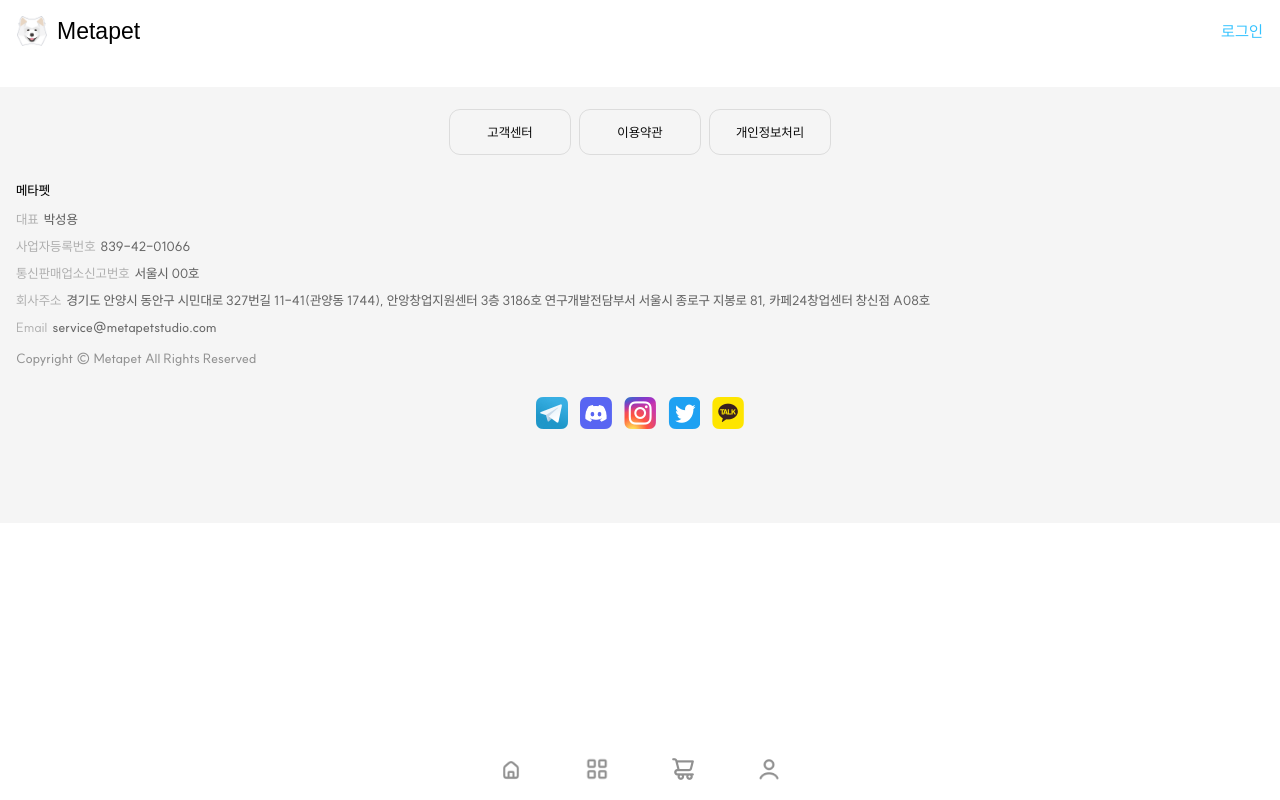
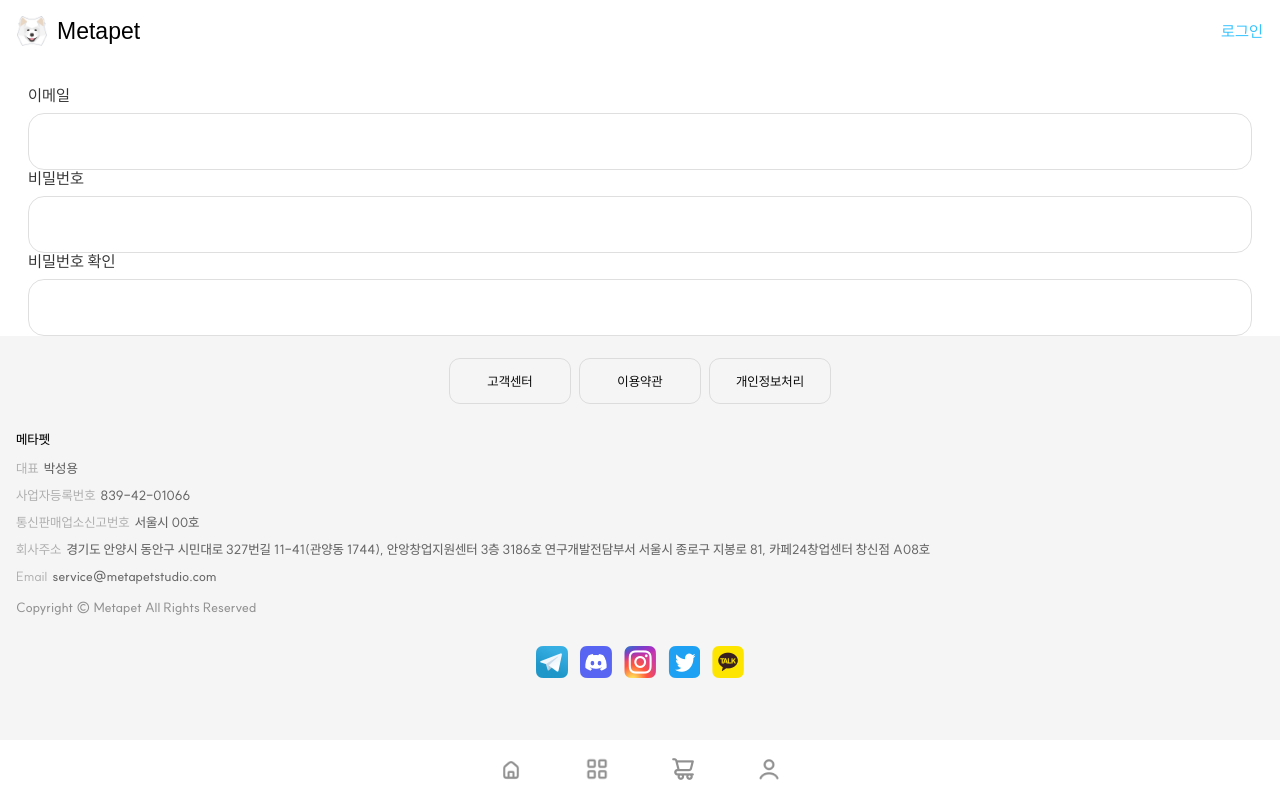
Before and after one commit to KimDongSin/metaPetShop, a React (Create React App) app: page /join in a window 1280 px wide. Built offline with nearby package versions, Linux system fonts and the light colour scheme; the HTML template or start-up script is replaced by a standard one.

Commit message:
깃 머지

```diff
--- a/src/common/routers/index.js
+++ b/src/common/routers/index.js
@@ -2,6 +2,7 @@ import { Suspense } from "react";
 import { Route, Routes } from "react-router";
 import Home from "../../pages/home/home";
 import Login from "../../pages/login/Login";
+import Join from "../../pages/join/Join";
 
 const MainRouter = () => {
     return(
@@ -9,6 +10,7 @@ const MainRouter = () => {
             <Routes>
                 <Route path="/" element={<Home />} />
                 <Route path="/login" element={<Login />} />
+                <Route path="/join" element={<Join />} />
             </Routes>
         </Suspense>
     );
--- /dev/null
+++ b/src/pages/join/Join.js
@@ -0,0 +1,18 @@
+import styled from "styled-components";
+import FormInput from "../../components/form/FormInput";
+
+const Wrap = styled.div`
+    padding: 0 28px;
+`;
+
+const Join = () => {
+    return(
+        <Wrap>
+            <FormInput title="이메일">이메일</FormInput>
+            <FormInput title="비밀번호">비밀번호</FormInput>
+            <FormInput title="비밀번호 확인">비밀번호 확인</FormInput>
+        </Wrap>
+    );
+}
+
+export default Join;
--- a/src/pages/login/Login.js
+++ b/src/pages/login/Login.js
@@ -28,7 +28,7 @@ const Wrap = styled.div`
     margin: 14px 0 36px;
   }
 
-  & .login__btn__wrap > button:first-child{
+  & .login__btn__wrap > *:first-child {
     margin-bottom: 10px;
   }
 `;
@@ -64,8 +64,13 @@ const Login = () => {
       </div>
 
       <div className="login__btn__wrap">
-        <LoginBtn>로그인</LoginBtn>
-        <JoinBtn>회원가입</JoinBtn>
+        <Link to="/login">
+          <LoginBtn>로그인</LoginBtn>
+        </Link>
+
+        <Link to="/join">
+          <JoinBtn>회원가입</JoinBtn>
+        </Link>
       </div>
 
       <SnsLogin />
```
